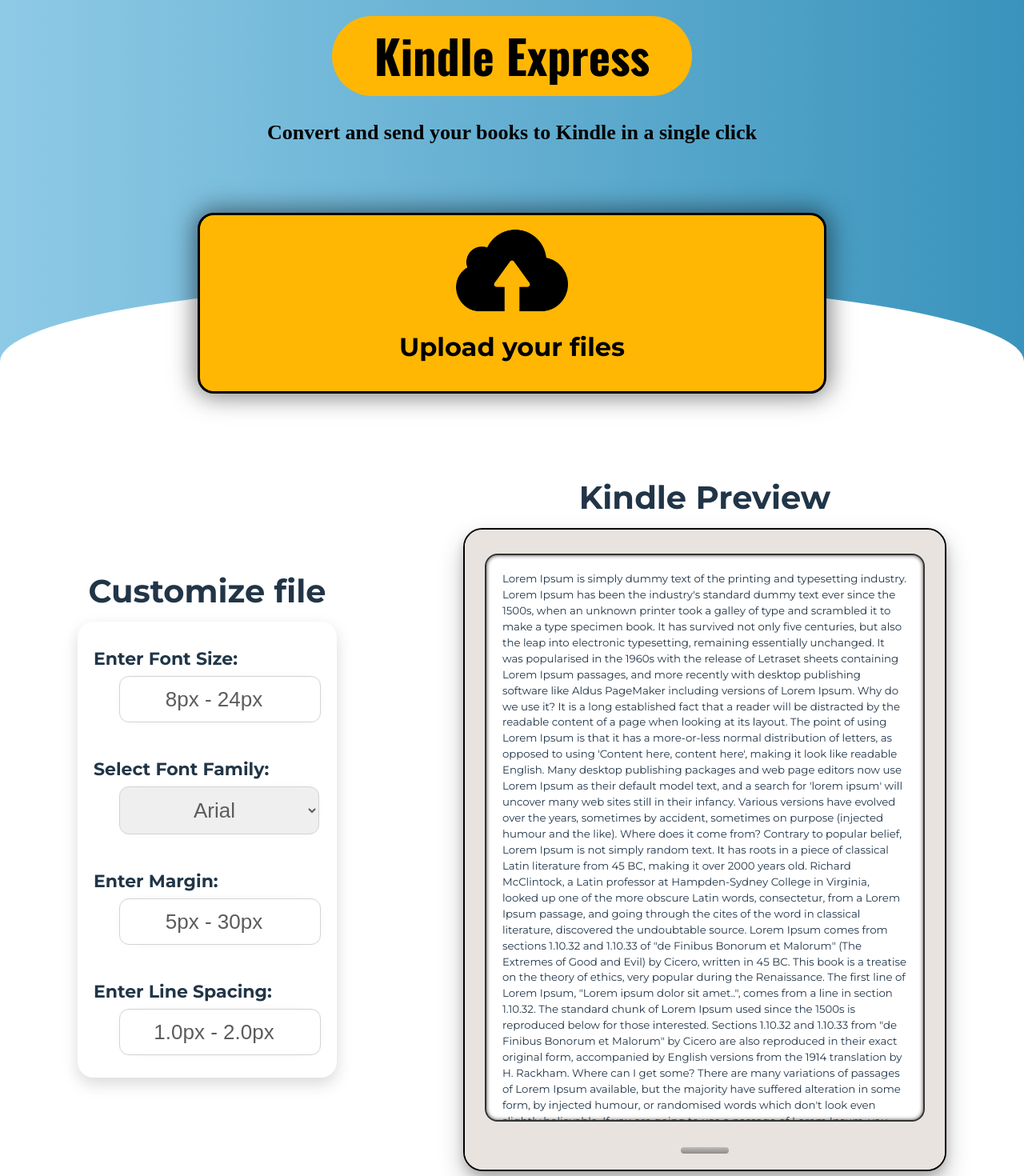
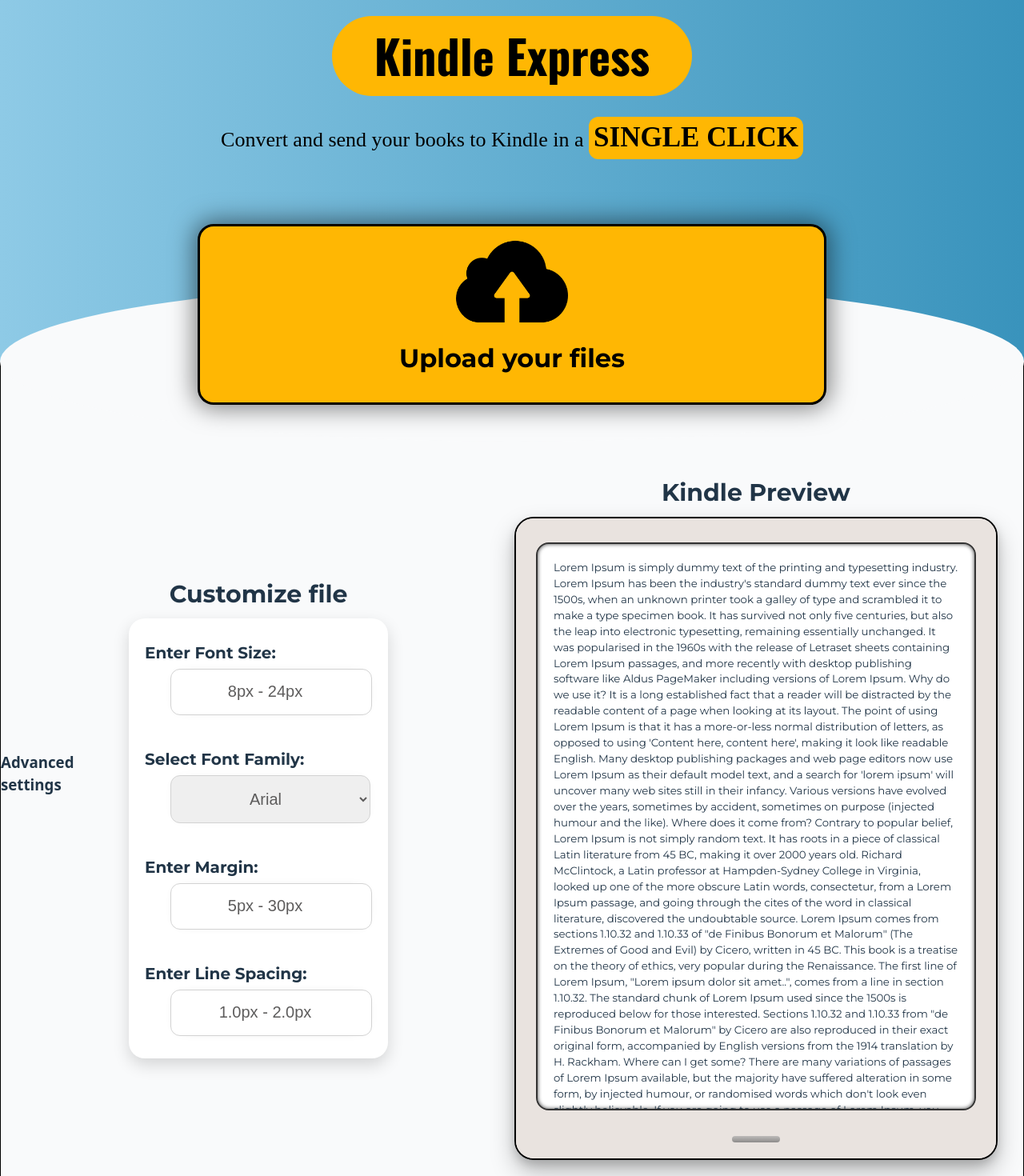
Before and after one commit to ElChimbo30/Kindle-Converter, a React (Vite) app: page / in a window 1280 px wide. Shown: the top 1470 px of the page at 80% size. Built offline with nearby package versions, Linux system fonts and the light colour scheme; a web font is replaced by a local one.

Commit message:
Header updates and others

```diff
--- a/src/App.css
+++ b/src/App.css
@@ -7,7 +7,11 @@
   width: 100vw;
   box-sizing: border-box;
   overflow-x: hidden;
+  background-color: #f9fafb;
 }
+
+/* HEADER */
+
 /* HEADER */
 
 #main__header {
@@ -19,25 +23,25 @@
   background-color: var(--secundary-color);
   height: 452px;
   position: relative;
-  z-index: -1;
+  z-index: 100; /* aseguramos que esté arriba de otros elementos */
   background: linear-gradient(270deg, #3993bc, var(--secundary-color));
+  pointer-events: auto; /* aseguramos que los hover funcionen */
 }
 
-#main__header::after {
+.header__oval {
   content: "";
   position: absolute;
-  bottom: -100px; /* mueve la curva hacia abajo */
+  bottom: -100px; /* mueve el óvalo hacia abajo */
   left: 0;
   width: 100vw;
-  height: 200px;
-  background-color: white; /* color del fondo de la página */
-  border-radius: 50%;
-  z-index: -1;
+  height: 200px; /* altura del óvalo */
+  background-color: #f9fafb; /* color deseado */
+  border-radius: 50%; /* mantiene forma de óvalo horizontal */
+  z-index: 100;
 }
 
 #header-description {
   font-size: 26px;
-  font-weight: bolder;
   font-family: "Faculty Glyphic";
   color: var(--text-color);
 }
@@ -58,6 +62,22 @@
   font-weight: 700;
 }
 
+/* Hover animación para el texto */
+#click__description {
+  display: inline-block;
+  font-size: 35px;
+  font-weight: bold; /* letra más gruesa */
+  transition: transform 0.3s ease; /* animación suave */
+  background-color: var(--main-color);
+  border-radius: 12px;
+  padding: 0px 6px;
+  cursor: pointer;
+}
+
+#click__description:hover {
+  transform: scale(1.02); /* se agranda al pasar el mouse */
+}
+
 /* Arrastrar Div */
 
 #archivoDiv {
@@ -65,7 +85,7 @@
   position: relative;
   justify-content: center;
   align-items: center;
-  z-index: 20;
+  z-index: 200;
   box-shadow: 0 0 30px 4px rgba(0, 0, 0, 0.5);
   background: transparent;
   display: flex;
@@ -94,6 +114,21 @@
   width: 140px;
 }
 
+/* Advanced settings wrapper */
+.advanced__wrapper {
+  display: flex;
+  align-items: center;
+  justify-content: center;
+  z-index: 200px;
+  width: auto;
+  box-shadow: 0px 8px 20px rgba(0, 0, 0, 0.15);
+  border: 1px solid black;
+  z-index: 400;
+}
+
+.settings__name {
+  z-index: 400;
+}
 /* Options card */
 
 #container {
@@ -116,7 +151,7 @@
   font-family: "Montserrat";
   margin-bottom: 8px;
   font-weight: bold;
-  font-size: 40px;
+  font-size: 30px;
   text-align: center;
   align-self: flex-start;
   width: 100%;
@@ -149,7 +184,7 @@
 }
 
 .options__text {
-  font-size: 22px;
+  font-size: 20px;
   font-family: Montserrat;
   font-weight: bold;
   margin-bottom: 5px;
@@ -165,60 +200,60 @@
   margin-bottom: 20px;
   color: #000;
   width: 100%;
-  font-size: 26px;
+  font-size: 20px;
   text-align: center;
   max-width: 250px;
   width: 226px;
   height: 32px;
   padding: 12px;
   border-radius: 12px;
-  border: 1.5px solid #d3d3d3;
+  border: 1px solid #d3d3d3;
   outline: none;
-  transition: all 0.3s cubic-bezier(0.19, 1, 0.22, 1);
+  transition: all 0.25s ease-in-out;
   box-shadow: 0px 0px 20px -18px;
 }
 .input__design:hover {
-  border: 2px solid #808080;
+  border: 1px solid #808080;
   box-shadow: 0px 0px 20px -17px;
 }
 
 .input__design:active {
-  transform: scale(0.95);
+  border: 1px solid #808080;
+  transform: scale(0.98);
 }
 
 .input__design:focus {
-  border: 2px solid #a99f9f;
+  border: 1px solid #a99f9f;
 }
 
 .select__design {
   margin-bottom: 20px;
-
   margin-left: 32px;
   color: #5d5c5c;
   width: 100%;
-  font-size: 26px;
+  font-size: 20px;
   text-align: center;
   max-width: 250px;
   height: 60px;
   padding: 12px;
   border-radius: 12px;
-  border: 1.5px solid #d3d3d3;
+  border: 1px solid #d3d3d3;
   outline: none;
-  transition: all 0.3s cubic-bezier(0.19, 1, 0.22, 1);
+  transition: all 0.3s ease-in-out;
   box-shadow: 0px 0px 20px -18px;
 }
 .select__design:hover {
-  border: 2px solid #808080;
+  border: 1px solid #808080;
   box-shadow: 0px 0px 20px -17px;
 }
 
 .select__design:active {
-  transform: scale(0.95);
+  border: 1px solid #808080;
+  transform: scale(0.98);
 }
 
 .select__design:focus {
   color: #000;
-  border: 2px solid #a99f9f;
 }
 
 /* Centering kindle prewiew */
--- a/src/App.jsx
+++ b/src/App.jsx
@@ -6,35 +6,38 @@
     <>
       <header id="main__header">
         <div>
-          <h1 class="main__title" id="main__title">
+          <h1 className="main__title" id="main__title">
             Kindle Express
           </h1>
         </div>
-        <p class="header-description" id="header-description">
-          Convert and send your books to Kindle in a single click{" "}
+        <p className="header-description" id="header-description">
+          Convert and send your books to Kindle in a{" "}
+          <div id="click__description">SINGLE CLICK</div>{" "}
         </p>
 
         <div id="archivoDiv">
-          <img src="Images/cloud-computing.png" id="img-archivo"></img>{" "}
-          <p id="text-archivo">Upload your files</p>{" "}
+          <img src="Images/cloud-computing.png" id="img-archivo" alt="cloud" />
+          <p id="text-archivo">Upload your files</p>
         </div>
+        <div className="header__oval"></div>
       </header>
-
+      <div className="advanced__wrapper">
+        <h3 className="settings__name">Advanced settings</h3>
         <div id="container">
           {/* Main section */}
           <div id="left__column">
-          <h3 class="custom__title">Customize file</h3>
+            <h4 className="custom__title">Customize file</h4>
             <div id="inputs__wrapper">
               {/* Optciones left wrapper */}
               <div id="format__design">
                 {/* Font Size */}
                 <div id="fontsize__container">
                   <label
-                  for="fontSize"
+                    htmlFor="fontSize"
                     id="labels__font-size"
-                  class="label__design"
+                    className="label__design"
                   >
-                  <p class="options__text" id="font-size__text">
+                    <p className="options__text" id="font-size__text">
                       Enter Font Size:{" "}
                     </p>
                   </label>
@@ -43,7 +46,7 @@
                     id="fontSize__input"
                     name="fontSize__input"
                     min="8"
-                  class="input__design"
+                    className="input__design"
                     max="24"
                     placeholder="8px - 24px"
                   />
@@ -51,13 +54,17 @@
                 {/* Font Family */}
                 <div id="fontfamily__container">
                   <label
-                  for="fontFamily"
+                    htmlFor="fontFamily"
                     id="labels__font-family"
-                  class="label__design"
+                    className="label__design"
                   >
-                  <p class="options__text">Select Font Family: </p>
+                    <p className="options__text">Select Font Family: </p>
                   </label>
-                <select id="fontSize" class="select__design" name="fontSize">
+                  <select
+                    id="fontSize"
+                    className="select__design"
+                    name="fontSize"
+                  >
                     <option value="Arial">Arial</option>
                     <option value="Georgia">Georgia</option>
                     <option value="Times New Roman">Times New Roman</option>
@@ -66,12 +73,16 @@
                 </div>
                 {/* Margin */}
                 <div id="margin__container">
-                <label for="margin" id="labels__margin" class="label__design">
-                  <p class="options__text">Enter Margin: </p>
+                  <label
+                    htmlFor="margin"
+                    id="labels__margin"
+                    className="label__design"
+                  >
+                    <p className="options__text">Enter Margin: </p>
                   </label>
                   <input
                     type="number"
-                  class="input__design"
+                    className="input__design"
                     id="margin"
                     name="margin"
                     min="5"
@@ -82,15 +93,15 @@
                 {/* Interlineado */}
                 <div id="spacing__container">
                   <label
-                  for="line__spacing"
+                    htmlFor="line__spacing"
                     id="labels__line-spacing"
-                  class="label__design"
+                    className="label__design"
                   >
-                  <p class="options__text">Enter Line Spacing: </p>
+                    <p className="options__text">Enter Line Spacing: </p>
                   </label>
                   <input
                     type="number"
-                  class="input__design"
+                    className="input__design"
                     id="spacing"
                     name="spacing"
                     min="1.0"
@@ -104,60 +115,63 @@
           </div>
 
           {/*Contenido derecho*/}
-        <div class="right__column">
-          <h3 class="custom__title">Kindle Preview</h3>
-          <div id="kindle__preview" class="center__design ">
+          <div className="right__column">
+            <h4 className="custom__title">Kindle Preview</h4>
+            <div id="kindle__preview" className="center__design">
               <div id="kindle__border">
                 <div id="kindle__inter">
-                Lorem Ipsum is simply dummy text of the printing and typesetting
-                industry. Lorem Ipsum has been the industry's standard dummy
-                text ever since the 1500s, when an unknown printer took a galley
-                of type and scrambled it to make a type specimen book. It has
-                survived not only five centuries, but also the leap into
-                electronic typesetting, remaining essentially unchanged. It was
-                popularised in the 1960s with the release of Letraset sheets
-                containing Lorem Ipsum passages, and more recently with desktop
-                publishing software like Aldus PageMaker including versions of
-                Lorem Ipsum. Why do we use it? It is a long established fact
-                that a reader will be distracted by the readable content of a
-                page when looking at its layout. The point of using Lorem Ipsum
-                is that it has a more-or-less normal distribution of letters, as
-                opposed to using 'Content here, content here', making it look
-                like readable English. Many desktop publishing packages and web
+                  Lorem Ipsum is simply dummy text of the printing and
+                  typesetting industry. Lorem Ipsum has been the industry's
+                  standard dummy text ever since the 1500s, when an unknown
+                  printer took a galley of type and scrambled it to make a type
+                  specimen book. It has survived not only five centuries, but
+                  also the leap into electronic typesetting, remaining
+                  essentially unchanged. It was popularised in the 1960s with
+                  the release of Letraset sheets containing Lorem Ipsum
+                  passages, and more recently with desktop publishing software
+                  like Aldus PageMaker including versions of Lorem Ipsum. Why do
+                  we use it? It is a long established fact that a reader will be
+                  distracted by the readable content of a page when looking at
+                  its layout. The point of using Lorem Ipsum is that it has a
+                  more-or-less normal distribution of letters, as opposed to
+                  using 'Content here, content here', making it look like
+                  readable English. Many desktop publishing packages and web
                   page editors now use Lorem Ipsum as their default model text,
-                and a search for 'lorem ipsum' will uncover many web sites still
-                in their infancy. Various versions have evolved over the years,
-                sometimes by accident, sometimes on purpose (injected humour and
-                the like). Where does it come from? Contrary to popular belief,
-                Lorem Ipsum is not simply random text. It has roots in a piece
-                of classical Latin literature from 45 BC, making it over 2000
-                years old. Richard McClintock, a Latin professor at
-                Hampden-Sydney College in Virginia, looked up one of the more
-                obscure Latin words, consectetur, from a Lorem Ipsum passage,
-                and going through the cites of the word in classical literature,
-                discovered the undoubtable source. Lorem Ipsum comes from
-                sections 1.10.32 and 1.10.33 of "de Finibus Bonorum et Malorum"
-                (The Extremes of Good and Evil) by Cicero, written in 45 BC.
-                This book is a treatise on the theory of ethics, very popular
-                during the Renaissance. The first line of Lorem Ipsum, "Lorem
-                ipsum dolor sit amet..", comes from a line in section 1.10.32.
-                The standard chunk of Lorem Ipsum used since the 1500s is
-                reproduced below for those interested. Sections 1.10.32 and
-                1.10.33 from "de Finibus Bonorum et Malorum" by Cicero are also
-                reproduced in their exact original form, accompanied by English
-                versions from the 1914 translation by H. Rackham. Where can I
-                get some? There are many variations of passages of Lorem Ipsum
-                available, but the majority have suffered alteration in some
-                form, by injected humour, or randomised words which don't look
-                even slightly believable. If you are going to use a passage of
-                Lorem Ipsum, you need to be sure there isn't anything
-                embarrassing hidden in the middle of text. All the Lorem Ipsum
-                generators on the Internet tend to repeat predefined chunks as
-                necessary, making this the first true generator on the Internet.
-                It uses a dictionary of over 200 Latin words, combined with a
-                handful of model sentence structures, to generate Lorem Ipsum
-                which looks reasonable. The generated Lorem Ipsum is therefore
-                always free from repetiti
+                  and a search for 'lorem ipsum' will uncover many web sites
+                  still in their infancy. Various versions have evolved over the
+                  years, sometimes by accident, sometimes on purpose (injected
+                  humour and the like). Where does it come from? Contrary to
+                  popular belief, Lorem Ipsum is not simply random text. It has
+                  roots in a piece of classical Latin literature from 45 BC,
+                  making it over 2000 years old. Richard McClintock, a Latin
+                  professor at Hampden-Sydney College in Virginia, looked up one
+                  of the more obscure Latin words, consectetur, from a Lorem
+                  Ipsum passage, and going through the cites of the word in
+                  classical literature, discovered the undoubtable source. Lorem
+                  Ipsum comes from sections 1.10.32 and 1.10.33 of "de Finibus
+                  Bonorum et Malorum" (The Extremes of Good and Evil) by Cicero,
+                  written in 45 BC. This book is a treatise on the theory of
+                  ethics, very popular during the Renaissance. The first line of
+                  Lorem Ipsum, "Lorem ipsum dolor sit amet..", comes from a line
+                  in section 1.10.32. The standard chunk of Lorem Ipsum used
+                  since the 1500s is reproduced below for those interested.
+                  Sections 1.10.32 and 1.10.33 from "de Finibus Bonorum et
+                  Malorum" by Cicero are also reproduced in their exact original
+                  form, accompanied by English versions from the 1914
+                  translation by H. Rackham. Where can I get some? There are
+                  many variations of passages of Lorem Ipsum available, but the
+                  majority have suffered alteration in some form, by injected
+                  humour, or randomised words which don't look even slightly
+                  believable. If you are going to use a passage of Lorem Ipsum,
+                  you need to be sure there isn't anything embarrassing hidden
+                  in the middle of text. All the Lorem Ipsum generators on the
+                  Internet tend to repeat predefined chunks as necessary, making
+                  this the first true generator on the Internet. It uses a
+                  dictionary of over 200 Latin words, combined with a handful of
+                  model sentence structures, to generate Lorem Ipsum which looks
+                  reasonable. The generated Lorem Ipsum is therefore always free
+                  from repetiti.
+                </div>
               </div>
             </div>
           </div>
```
Lines whose indentation alone changed are shown as unchanged.
